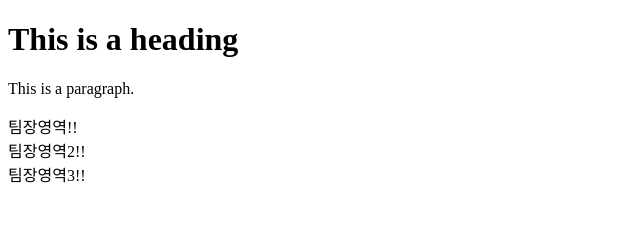
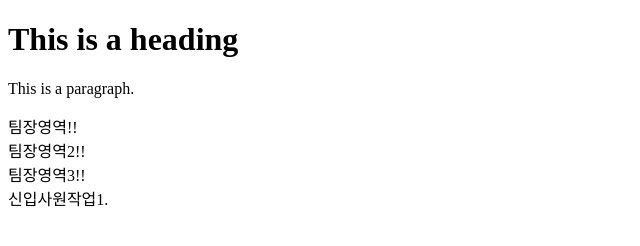
Before and after one commit to parkha-na/company-project, a plain HTML site: page index.html in a window 1280 px wide. Shown: the whole page, without its empty margins (0-640 px from the left). Drawn offline with Linux system fonts and the light colour scheme.

Commit message:
young first commit

```diff
--- a/index.html
+++ b/index.html
@@ -10,5 +10,6 @@
 <div>팀장영역!!</div>
 <div>팀장영역2!!</div>
 <div>팀장영역3!!</div>
+<div>신입사원작업1.</div>
 </body>
 </html>
```
